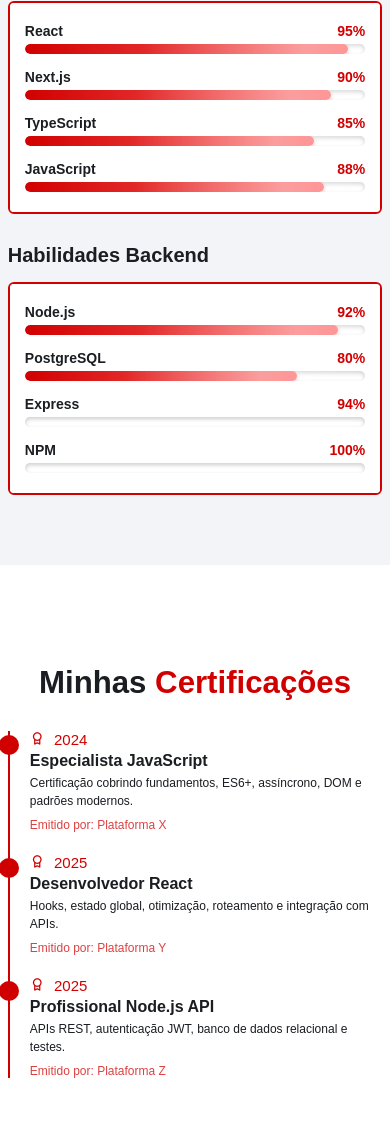
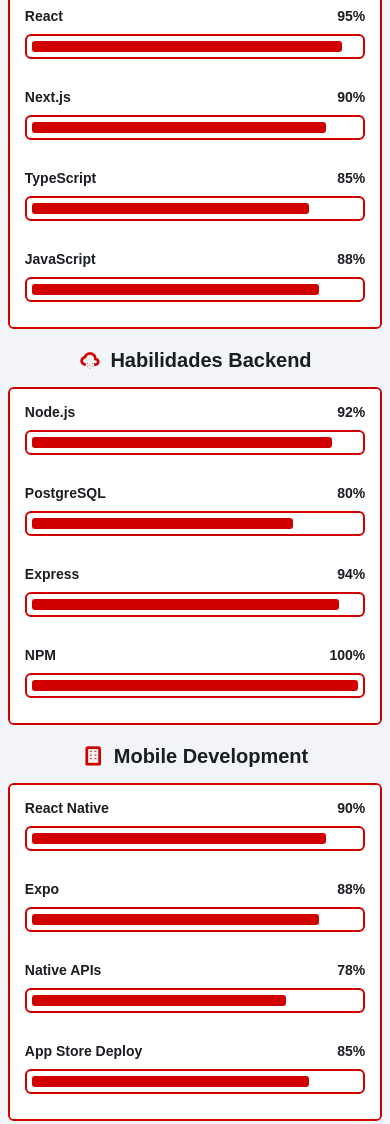
Before and after one commit to PedroLeoo07/Portfolio, a plain HTML site: page index.html in a window 390 px wide. Shown: the part 4372-5496 px from the top of the page. Drawn offline with nearby package versions, Linux system fonts and the light colour scheme.

Commit message:
Refactor skills section to improve layout and add mobile development skills

```diff
--- a/assets/style.css
+++ b/assets/style.css
@@ -690,17 +690,45 @@ span {
 .skills .skills-row{
   display: flex;
   flex-wrap: wrap;
-  gap: clamp(2rem, 5vw, 5rem);
+  gap: clamp(2rem, 3vw, 3rem);
+  justify-content: center;
 }
 
 .skills-row .skills-column{
-  flex: 1 1 clamp(25rem, 45%, 40rem);
-  min-width: 0;
+  flex: 1 1 clamp(25rem, 30%, 35rem);
+  min-width: 25rem;
+  max-width: 40rem;
 }
 
 .skills-column .title{
   font-size: clamp(2rem, 4vw, 2.5rem);
   margin: 0 0 1.5rem;
+  display: flex;
+  align-items: center;
+  gap: 1rem;
+  justify-content: center;
+}
+
+/* Ícones para títulos das habilidades */
+.skills-column .title::before {
+  font-family: 'Boxicons';
+  font-size: clamp(2.2rem, 4.5vw, 2.8rem);
+  color: var(--main-color);
+}
+
+/* Ícone Frontend */
+.skills-column:nth-child(1) .title::before {
+  content: '\ea7b'; /* bx-code-alt */
+}
+
+/* Ícone Backend */
+.skills-column:nth-child(2) .title::before {
+  content: '\ea66'; /* bx-server */
+}
+
+/* Ícone Mobile */
+.skills-column:nth-child(3) .title::before {
+  content: '\ea0a'; /* bx-mobile-alt */
 }
 
 .skills-box .skills-content{
@@ -754,38 +782,63 @@ span {
   height: 100%;
   border-radius: .3rem;
   background: var(--main-color);
+  width: 0%;
+  transition: width 0.8s ease-in-out;
+  animation: none;
+}
+
+/* Animação quando a seção fica visível */
+.skills.reveal.active .progress .bar span {
+  animation: progressAnimation 2s ease-in-out forwards;
 }
 
 .skills-column:nth-child(1) .skills-content .progress:nth-child(1) .bar span{
-  width: 70%;
+  width: 95%; /* React */
 }
 
 .skills-column:nth-child(1) .skills-content .progress:nth-child(2) .bar span{
-  width: 80%;
+  width: 90%; /* Next.js */
 }
 
 .skills-column:nth-child(1) .skills-content .progress:nth-child(3) .bar span{
-  width: 80%;
+  width: 85%; /* TypeScript */
 }
 
 .skills-column:nth-child(1) .skills-content .progress:nth-child(4) .bar span{
-  width: 90%;
+  width: 88%; /* JavaScript */
 }
 
 .skills-column:nth-child(2) .skills-content .progress:nth-child(1) .bar span{
-  width: 70%;
+  width: 92%; /* Node.js */
 }
 
 .skills-column:nth-child(2) .skills-content .progress:nth-child(2) .bar span{
-  width: 80%;
+  width: 80%; /* PostgreSQL */
 }
 
 .skills-column:nth-child(2) .skills-content .progress:nth-child(3) .bar span{
-  width: 80%;
+  width: 94%; /* Express */
 }
 
 .skills-column:nth-child(2) .skills-content .progress:nth-child(4) .bar span{
-  width: 90%;
+  width: 100%; /* NPM */
+}
+
+/* Mobile Development Skills - Terceira coluna */
+.skills-column:nth-child(3) .skills-content .progress:nth-child(1) .bar span{
+  width: 90%; /* React Native */
+}
+
+.skills-column:nth-child(3) .skills-content .progress:nth-child(2) .bar span{
+  width: 88%; /* Expo */
+}
+
+.skills-column:nth-child(3) .skills-content .progress:nth-child(3) .bar span{
+  width: 78%; /* Native APIs */
+}
+
+.skills-column:nth-child(3) .skills-content .progress:nth-child(4) .bar span{
+  width: 85%; /* App Store Deploy */
 }
 
 /* Projects Section */
@@ -1401,13 +1454,24 @@ span {
   .education .education-row,
   .skills .skills-row,
   .certifications .cert-row {
-    gap: 3rem;
+    gap: 2rem;
   }
 
   .education-row .education-column,
-  .skills-row .skills-column,
   .cert-row .cert-column {
     flex: 1 1 100%;
+  }
+
+  /* Skills específico para 3 colunas */
+  .skills-row .skills-column {
+    flex: 1 1 calc(50% - 1rem);
+    max-width: 100%;
+  }
+
+  .skills-row .skills-column:nth-child(3) {
+    flex: 1 1 100%;
+    max-width: 50rem;
+    margin: 0 auto;
   }
 
   .projects .projects-container {
@@ -1484,6 +1548,13 @@ span {
   .projects .projects-container {
     grid-template-columns: 1fr;
     gap: 2rem;
+  }
+
+  /* Skills mobile - todas as colunas empilhadas */
+  .skills-row .skills-column {
+    flex: 1 1 100% !important;
+    max-width: 100% !important;
+    margin: 0 !important;
   }
 
   .footer {
@@ -1897,6 +1968,52 @@ span {
     opacity: 1;
     transform: translateY(0);
   }
+}
+
+/* Animações das barras de progresso */
+@keyframes progressAnimation {
+  from {
+    width: 0%;
+  }
+}
+
+/* Frontend Skills Animations */
+@keyframes progress95 {
+  to { width: 95%; }
+}
+
+@keyframes progress90 {
+  to { width: 90%; }
+}
+
+@keyframes progress85 {
+  to { width: 85%; }
+}
+
+@keyframes progress88 {
+  to { width: 88%; }
+}
+
+/* Backend Skills Animations */
+@keyframes progress92 {
+  to { width: 92%; }
+}
+
+@keyframes progress80 {
+  to { width: 80%; }
+}
+
+@keyframes progress94 {
+  to { width: 94%; }
+}
+
+@keyframes progress100 {
+  to { width: 100%; }
+}
+
+/* Mobile Skills Animations */
+@keyframes progress78 {
+  to { width: 78%; }
 }
 
 /* Portfolio App Section */
--- a/index.html
+++ b/index.html
@@ -211,32 +211,24 @@
 
           <div class="skills-box">
             <div class="skills-content">
-              <div class="skill-item">
+              <div class="progress">
                 <h3>React <span>95%</span></h3>
-                <div class="skill-progress">
-                  <div class="skill-progress-bar"></div>
-                </div>
+                <div class="bar"><span></span></div>
               </div>
 
-              <div class="skill-item">
+              <div class="progress">
                 <h3>Next.js <span>90%</span></h3>
-                <div class="skill-progress">
-                  <div class="skill-progress-bar"></div>
-                </div>
+                <div class="bar"><span></span></div>
               </div>
 
-              <div class="skill-item">
+              <div class="progress">
                 <h3>TypeScript <span>85%</span></h3>
-                <div class="skill-progress">
-                  <div class="skill-progress-bar"></div>
-                </div>
+                <div class="bar"><span></span></div>
               </div>
 
-              <div class="skill-item">
+              <div class="progress">
                 <h3>JavaScript <span>88%</span></h3>
-                <div class="skill-progress">
-                  <div class="skill-progress-bar"></div>
-                </div>
+                <div class="bar"><span></span></div>
               </div>
 
             </div>
@@ -250,30 +242,24 @@
 
           <div class="skills-box">
             <div class="skills-content">
-              <div class="skill-item">
+              <div class="progress">
                 <h3>Node.js <span>92%</span></h3>
-                <div class="skill-progress">
-                  <div class="skill-progress-bar"></div>
-                </div>
+                <div class="bar"><span></span></div>
               </div>
 
-              <div class="skill-item">
+              <div class="progress">
                 <h3>PostgreSQL <span>80%</span></h3>
-                <div class="skill-progress">
-                  <div class="skill-progress-bar"></div>
-                </div>
+                <div class="bar"><span></span></div>
               </div>
-              <div class="skill-item">
+
+              <div class="progress">
                 <h3>Express <span>94%</span></h3>
-                <div class="skill-progress">
-                  <div class="skill-progress-bar"></div>
-                </div>
+                <div class="bar"><span></span></div>
               </div>
-              <div class="skill-item">
+
+              <div class="progress">
                 <h3>NPM <span>100%</span></h3>
-                <div class="skill-progress">
-                  <div class="skill-progress-bar"></div>
-                </div>
+                <div class="bar"><span></span></div>
               </div>
 
             </div>
@@ -282,7 +268,36 @@
 
         </div>
 
+        <div class="skills-column reveal">
+          <h3 class="title" data-i18n="mobile-skills">Mobile Development</h3>
 
+          <div class="skills-box">
+            <div class="skills-content">
+              <div class="progress">
+                <h3>React Native <span>90%</span></h3>
+                <div class="bar"><span></span></div>
+              </div>
+
+              <div class="progress">
+                <h3>Expo <span>88%</span></h3>
+                <div class="bar"><span></span></div>
+              </div>
+
+              <div class="progress">
+                <h3>Native APIs <span>78%</span></h3>
+                <div class="bar"><span></span></div>
+              </div>
+
+              <div class="progress">
+                <h3>App Store Deploy <span>85%</span></h3>
+                <div class="bar"><span></span></div>
+              </div>
+
+            </div>
+
+          </div>
+
+        </div>
 
       </div>
 
```
